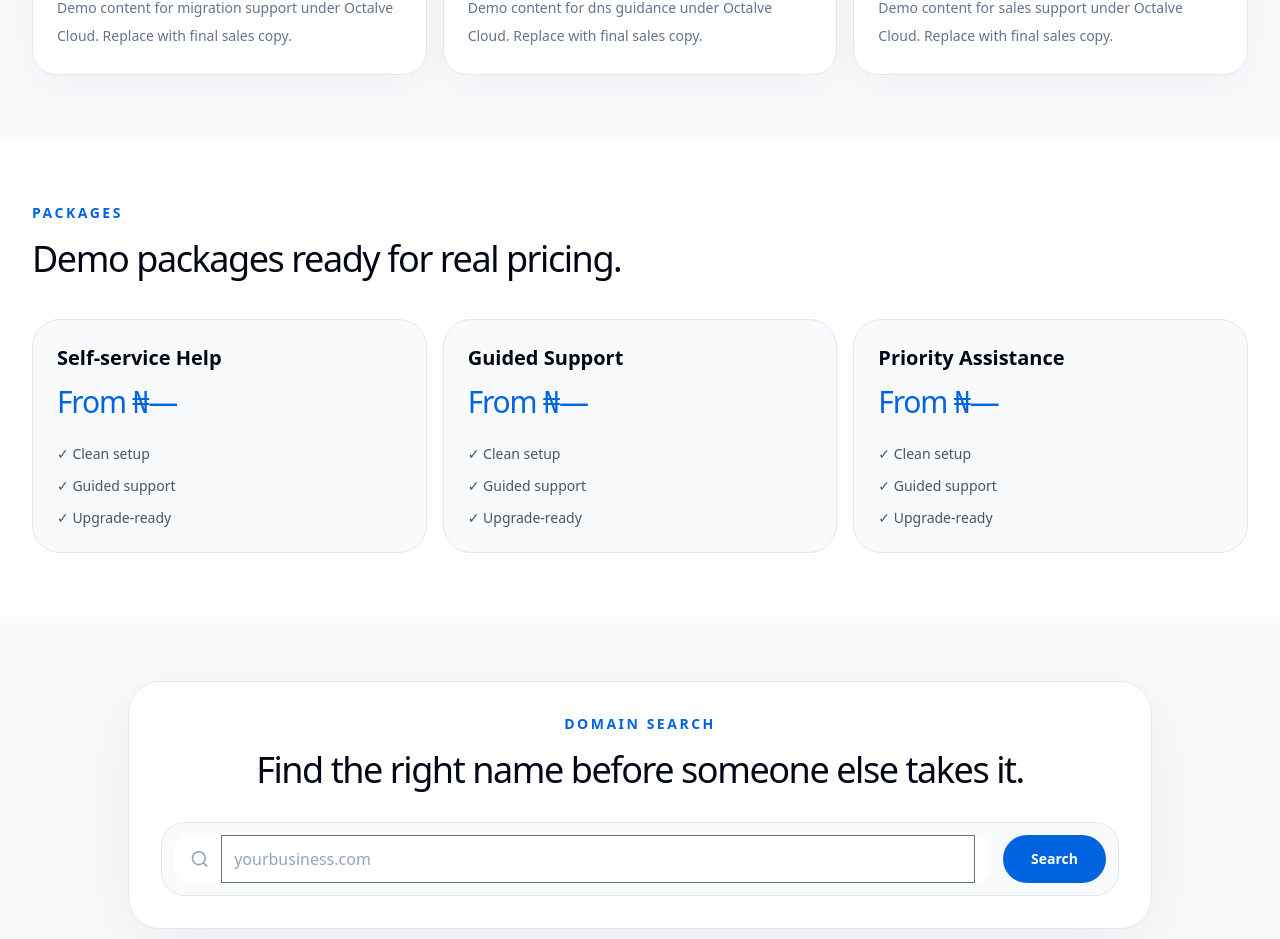
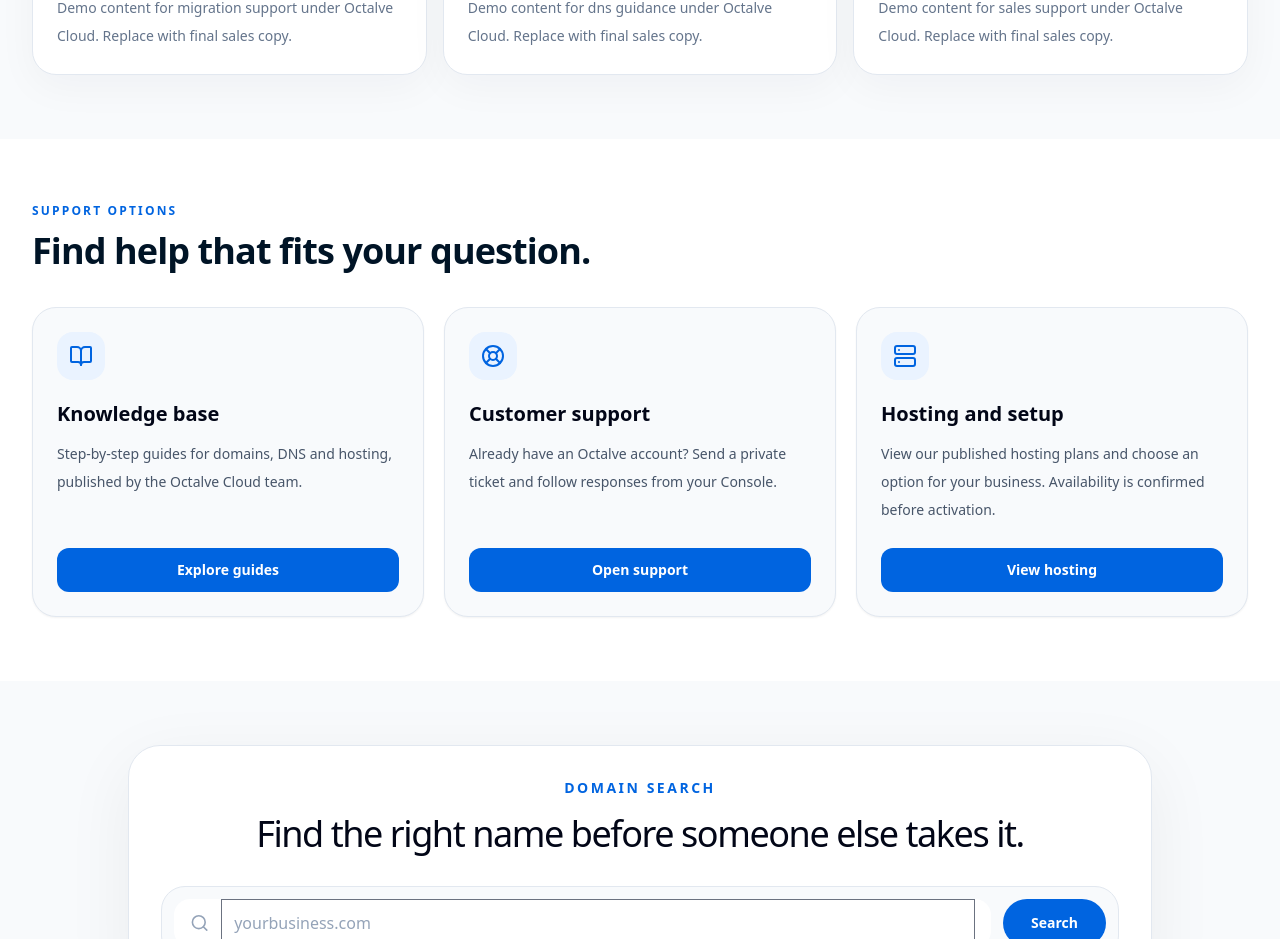
Before and after one commit to octalve-core/octalve-cloud, a Next.js app: page /support in a window 1280 px wide. Shown: the part 1800-2739 px from the top of the page. Built offline with nearby package versions, Linux system fonts and the light colour scheme.

Commit message:
fix(cloud-public): remove placeholder support pricing and route users to real guides, tickets and hosting

```diff
--- a/src/features/cloud/support/components/Packages.tsx
+++ b/src/features/cloud/support/components/Packages.tsx
@@ -1,29 +1,25 @@
-const packages = [
-  { name: "Self-service Help", price: "From ₦—", features: ["Clean setup", "Guided support", "Upgrade-ready"] },
-  { name: "Guided Support", price: "From ₦—", features: ["Clean setup", "Guided support", "Upgrade-ready"] },
-  { name: "Priority Assistance", price: "From ₦—", features: ["Clean setup", "Guided support", "Upgrade-ready"] }
+import Link from "next/link";
+import { BookOpen, LifeBuoy, Server } from "lucide-react";
+
+const options=[
+ {title:"Knowledge base",detail:"Step-by-step guides for domains, DNS and hosting, published by the Octalve Cloud team.",href:"/knowledge-base",label:"Explore guides",icon:BookOpen},
+ {title:"Customer support",detail:"Already have an Octalve account? Send a private ticket and follow responses from your Console.",href:"https://console.cloud.octalve.com/client/support",label:"Open support",icon:LifeBuoy},
+ {title:"Hosting and setup",detail:"View our published hosting plans and choose an option for your business. Availability is confirmed before activation.",href:"/hosting",label:"View hosting",icon:Server},
 ];
-
-export function Packages() {
-  return (
-    <section className="bg-white px-4 py-16 sm:px-6 lg:px-8">
-      <div className="mx-auto max-w-7xl">
-        <div className="max-w-3xl">
-          <p className="text-sm font-semibold uppercase tracking-[0.18em] text-cloud-blue">Packages</p>
-          <h2 className="mt-4 text-3xl font-medium tracking-[-0.04em] text-slate-950 sm:text-4xl">Demo packages ready for real pricing.</h2>
-        </div>
-        <div className="mt-10 grid gap-4 lg:grid-cols-3">
-          {packages.map((plan) => (
-            <div key={plan.name} className="rounded-[1.75rem] border border-slate-200 bg-[#F8FAFC] p-6">
-              <h3 className="text-xl font-semibold text-slate-950">{plan.name}</h3>
-              <p className="mt-3 text-3xl font-medium tracking-[-0.04em] text-cloud-blue">{plan.price}</p>
-              <ul className="mt-6 space-y-3 text-sm text-slate-600">
-                {plan.features.map((feature) => <li key={feature}>✓ {feature}</li>)}
-              </ul>
-            </div>
-          ))}
-        </div>
-      </div>
-    </section>
-  );
+export function Packages(){
+ return <section className="bg-white px-4 py-16 sm:px-6 lg:px-8">
+   <div className="mx-auto max-w-7xl">
+     <p className="text-xs font-bold uppercase tracking-[0.18em] text-[#0064E0]">Support options</p>
+     <h2 className="mt-3 max-w-3xl text-3xl font-bold tracking-tight text-[#001426] sm:text-4xl">Find help that fits your question.</h2>
+     <div className="mt-9 grid gap-5 md:grid-cols-3">{options.map(item=>{
+       const Icon=item.icon;
+       return <article key={item.title} className="flex flex-col rounded-[24px] border border-slate-200 bg-[#F8FAFC] p-6 shadow-sm">
+         <span className="flex h-12 w-12 items-center justify-center rounded-2xl bg-[#EAF3FF] text-[#0064E0]"><Icon className="h-6 w-6"/></span>
+         <h3 className="mt-5 text-xl font-bold text-slate-950">{item.title}</h3>
+         <p className="mt-3 flex-1 text-sm leading-7 text-slate-600">{item.detail}</p>
+         <Link href={item.href} className="mt-6 inline-flex items-center justify-center rounded-xl bg-[#0064E0] px-5 py-3 text-sm font-bold text-white hover:bg-[#0052B8]">{item.label}</Link>
+       </article>
+     })}</div>
+   </div>
+ </section>;
 }
```
